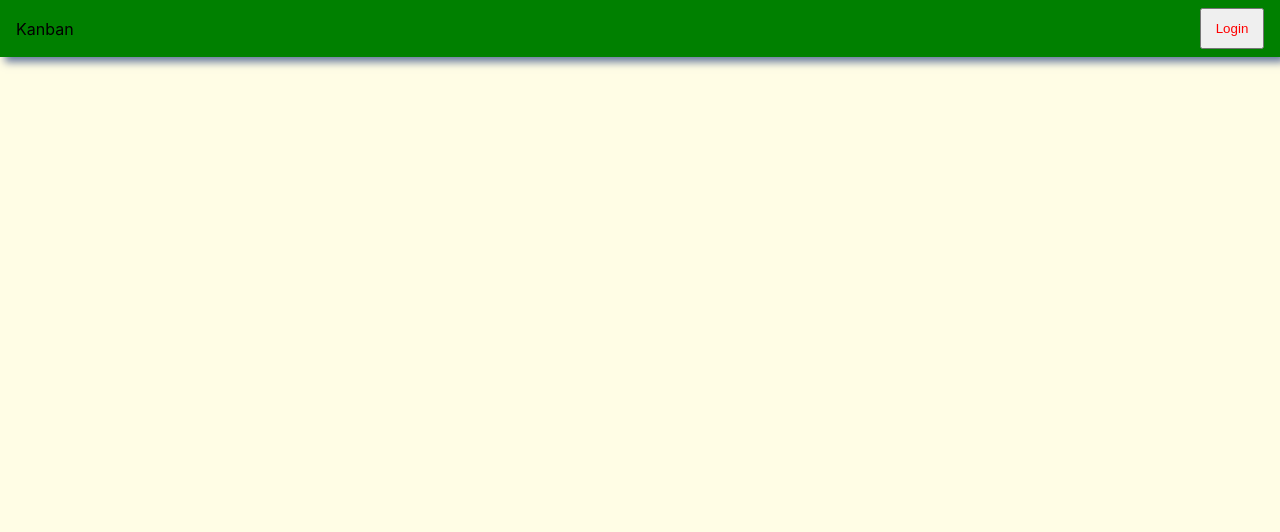
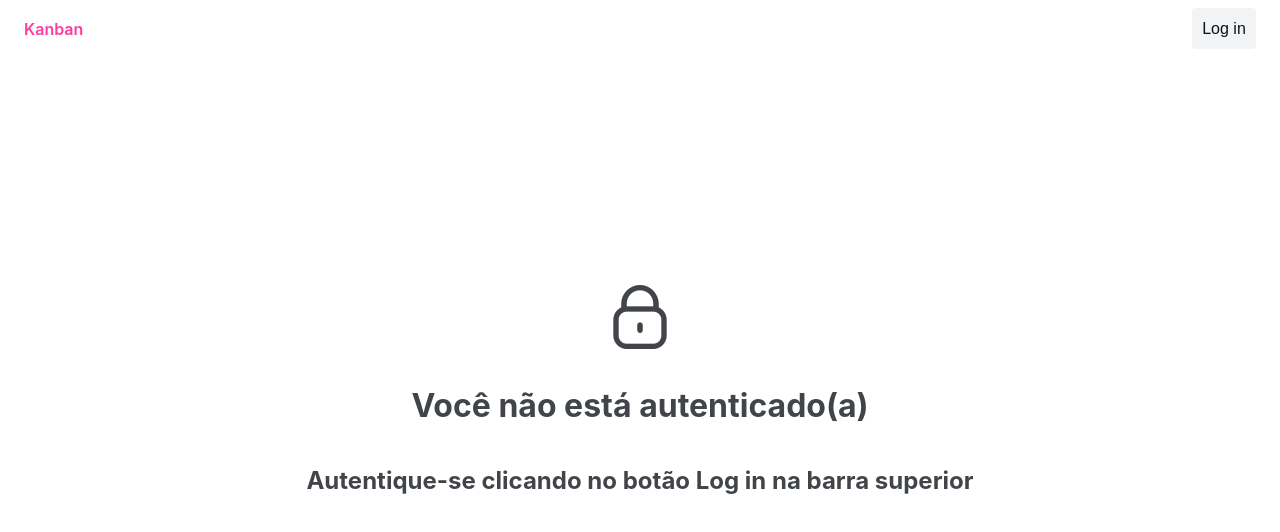
Before and after one commit to rkiyoto/kanban, a React (Create React App) app in the folder FRONT/kanban/: page / in a window 1280 px wide. Shown: the top 532 px of the page. Built offline with nearby package versions, Linux system fonts and the light colour scheme.

Commit message:
fix(kanban): add color pallete

```diff
--- a/FRONT/kanban/src/components/Board/Board.styled.ts
+++ b/FRONT/kanban/src/components/Board/Board.styled.ts
@@ -17,9 +17,9 @@ const FloatingButtonContainer = styled.div`
   height: 50px;
   right: 32px;
   bottom: 32px;
-  background-color: green;
+  background-color: #b00058;
   border-radius: 50%;
-  box-shadow: 1px 1px 4px black;
+  box-shadow: 1px 1px 4px #b00058;
 
   i {
     display: flex;
--- a/FRONT/kanban/src/components/Button/Button.styled.ts
+++ b/FRONT/kanban/src/components/Button/Button.styled.ts
@@ -14,6 +14,7 @@ const Button = styled.button<ButtonProps>`
   margin: 0 8px;
   border-width: 0;
   padding: 4px;
+  color: #033736;
   background-color: transparent;
   font-size: ${({ size }) => (size ? `${size}px` : "16px")};
   :hover {
--- a/FRONT/kanban/src/components/Card/Card.styled.ts
+++ b/FRONT/kanban/src/components/Card/Card.styled.ts
@@ -15,7 +15,7 @@ const Container = styled.div<CardStyleProps>`
   padding: 1rem;
   margin-bottom: 1rem;
   border-radius: 4px;
-  background-color: #ece391;
+  background-color: #fbe7c6;
   opacity: ${({ isDragging }) => (isDragging ? 0.5 : 1)};
 `;
 
@@ -23,7 +23,7 @@ const Header = styled.div`
   display: flex;
   justify-content: space-between;
   padding-bottom: 12px;
-  border-bottom: 1px solid #81a4cd;
+  border-bottom: 1px solid #088e8b;
   ::first-child {
     justify-content: flex-start;
   }
@@ -36,13 +36,13 @@ const Header = styled.div`
 const Title = styled.h3`
   margin: 0;
   font-size: 18px;
-  color: #054a91;
+  color: #033736;
 
   input {
     font: inherit;
     font-size: 16px;
     background-color: white;
-    color: #054a91;
+    color: #033736;
     border-width: 1px;
     border-radius: 4px;
     padding: 4px 8px;
@@ -68,6 +68,7 @@ const Description = styled.div`
   display: block;
   height: 100%;
   overflow-y: auto;
+  color: #0e1318;
 `;
 
 const Footer = styled.div<FooterStyleProps>`
--- a/FRONT/kanban/src/components/Kanban/Kanban.styled.ts
+++ b/FRONT/kanban/src/components/Kanban/Kanban.styled.ts
@@ -1,9 +1,10 @@
 import styled from "styled-components";
+import Button from "../Button";
 
 const Container = styled.div`
   display: block;
   height: 100vh;
-  background-color: #fffde5;
+  background-color: white;
 `;
 
 const Header = styled.div`
@@ -12,22 +13,45 @@ const Header = styled.div`
   width: 100%;
   display: flex;
   justify-content: space-between;
-  background-color: green;
-  box-shadow: 5px 5px 8px #67799d;
+  background-color: white;
   padding: 8px 0;
 `;
 
 const Title = styled.h1`
-  margin-left: 16px;
+  margin-left: 24px;
   font-size: 16px;
-  font-weight: 400;
+  font-weight: 600;
+  color: #ff3b9d;
 `;
 
-const HeaderButton = styled.button`
-  margin-right: 16px;
+const HeaderButton = styled(Button)`
+  margin-right: 24px;
   padding: 4px;
   width: 64px;
-  color: red;
+  background-color: rgba(64, 87, 109, 0.07);
+  color: #0e1318;
+
+  :hover {
+    opacity: 1;
+    background-color: rgba(57, 76, 96, 0.15);
+  }
 `;
 
-export { HeaderButton, Container, Header, Title };
+const LoginWarning = styled.div`
+  display: flex;
+  height: 100%;
+  justify-content: center;
+  align-items: center;
+  flex-direction: column;
+  color: rgba(17, 23, 29, 0.8);
+
+  h1: {
+    font-size: 32px;
+  }
+
+  h2: {
+    font-size: 24px;
+  }
+`;
+
+export { HeaderButton, Container, Header, Title, LoginWarning };
--- a/FRONT/kanban/src/components/Kanban/index.tsx
+++ b/FRONT/kanban/src/components/Kanban/index.tsx
@@ -50,9 +50,15 @@ const Kanban = () => {
     deleteCard({ id, titulo });
   };
 
+  const handleLogout = () => {
+    if (window.confirm("Deseja encerrar a sessão?")) {
+      logout();
+    }
+  };
+
   const renderHeaderButton = () => {
     if (isLogged) {
-      return <S.HeaderButton onClick={() => logout()}>Logout</S.HeaderButton>;
+      return <S.HeaderButton onClick={handleLogout}>Logout</S.HeaderButton>;
     }
     return (
       <S.HeaderButton
@@ -63,25 +69,31 @@ const Kanban = () => {
           })
         }
       >
-        Login
+        Log in
       </S.HeaderButton>
     );
   };
 
   return (
     <DndProvider backend={HTML5Backend}>
+      <S.Header>
+        <S.Title>Kanban</S.Title>
+        {renderHeaderButton()}
+      </S.Header>
       <S.Container>
-        <S.Header>
-          <S.Title>Kanban</S.Title>
-          {renderHeaderButton()}
-        </S.Header>
-        {isLogged && (
+        {isLogged ? (
           <Board
             lists={lists}
             onCreateCard={onCreateCard}
             onUpdateCard={onUpdateCard}
             onDeleteCard={onDeleteCard}
           />
+        ) : (
+          <S.LoginWarning>
+            <i className="fi-rr-lock" style={{ fontSize: 64 }}></i>
+            <h1>Você não está autenticado(a)</h1>
+            <h2>Autentique-se clicando no botão Log in na barra superior</h2>
+          </S.LoginWarning>
         )}
       </S.Container>
       <ToastContainer style={{ width: 400 }} />
--- a/FRONT/kanban/src/components/List/List.styled.ts
+++ b/FRONT/kanban/src/components/List/List.styled.ts
@@ -13,7 +13,7 @@ const Container = styled.div`
 `;
 
 const Title = styled.h2`
-  color: #01091a;
+  color: #056360;
   margin-left: 1rem;
 `;
 
@@ -23,8 +23,8 @@ const List = styled.div<ListDragProps>`
   padding: 2rem;
   flex-direction: column;
   border-radius: 5px;
-  box-shadow: 5px 5px 8px #67799d;
-  background: ${({ isOver }) => (isOver ? "#0A1E46" : "#C2CCD6")};
+  background: ${({ isOver }) =>
+    isOver ? "rgb(160, 231, 229)" : "rgb(160, 231, 229, 0.7)"};
 `;
 
 export { Container, List, Title };
```
